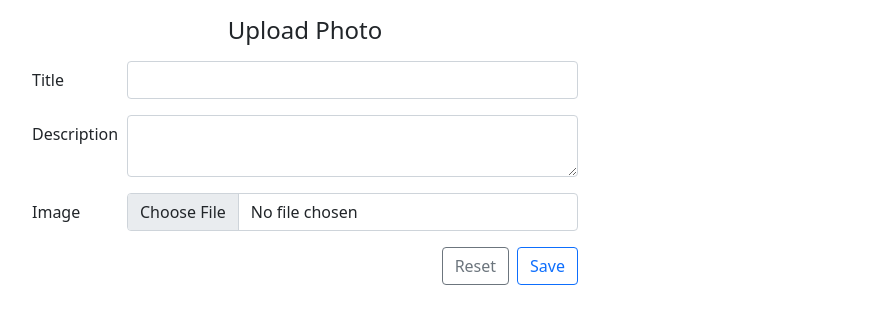
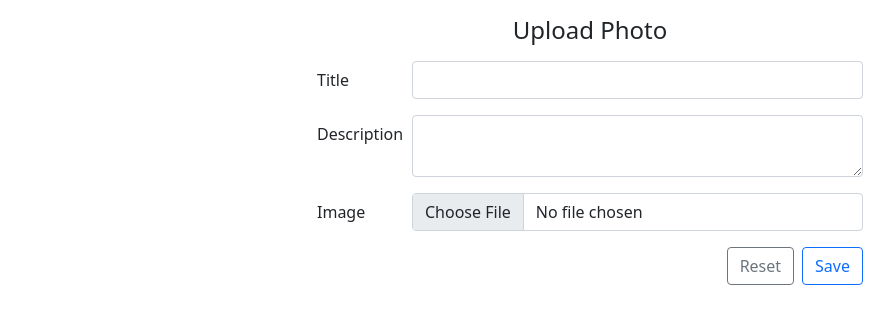
Before and after one commit to flowfree/no-nsfw, a React (Create React App) app in the folder frontend/: page / in a window 1280 px wide. Shown: the top 324 px of the page, without its empty margins (50-944 px from the left). Built offline with nearby package versions, Linux system fonts and the light colour scheme.

Commit message:
Removed photo preview

```diff
--- a/frontend/src/components/PhotoForm.js
+++ b/frontend/src/components/PhotoForm.js
@@ -17,12 +17,7 @@ const initialState = {
   },
   isSubmitting: false,
   successMessage: '',
-  errorMessage: '',
-  response: {
-    title: '',
-    description: '',
-    image: ''
-  }
+  errorMessage: ''
 }
 
 function reducer(state, action) {
@@ -59,7 +54,6 @@ function reducer(state, action) {
       break
     case 'submitSuccess':
       newState = JSON.parse(JSON.stringify(initialState))
-      newState.response = action.value
       newState.successMessage = 'Photo successfully uploaded.'
       break
     case 'submitFailed':
@@ -76,7 +70,7 @@ function reducer(state, action) {
 
 function PhotoForm() {
   const [state, dispatch] = useReducer(reducer, initialState)
-  const { form, successMessage, errorMessage, response } = state
+  const { form, successMessage, errorMessage } = state
 
   function handleSubmit(e) {
     e.preventDefault()
@@ -91,8 +85,8 @@ function PhotoForm() {
     dispatch({ type: 'submitStart' })
     axios
       .post(`${baseURL}/photos`, formData)
-      .then(response => {
-        dispatch({ type: 'submitSuccess', value: response.data })
+      .then(() => {
+        dispatch({ type: 'submitSuccess' })
       })
       .catch((error) => {
         if ('response' in error && 'data' in error.response) {
@@ -121,7 +115,7 @@ function PhotoForm() {
   }
 
   return (
-    <div className="row">
+    <div className="row justify-content-center">
       <div className="col-md-6">
         <h4 className="text-center my-3">Upload Photo</h4>
         {successMessage && <p className="alert alert-success">{successMessage}</p>}
@@ -182,18 +176,6 @@ function PhotoForm() {
         </form>
       </div>
 
-      {response.image && (
-        <div className="col-md-6">
-          <h4 className="text-center my-3">Preview</h4>
-          <div className="card mb-5">
-            <img src={response.image} className="card-img-top" alt="" />
-            <div className="card-body">
-              <h5 className="card-title">{response.title}</h5>
-              <p className="card-text">{response.description}</p>
-            </div>
-          </div>
-        </div>
-      )}
     </div>
   )
 }
```
